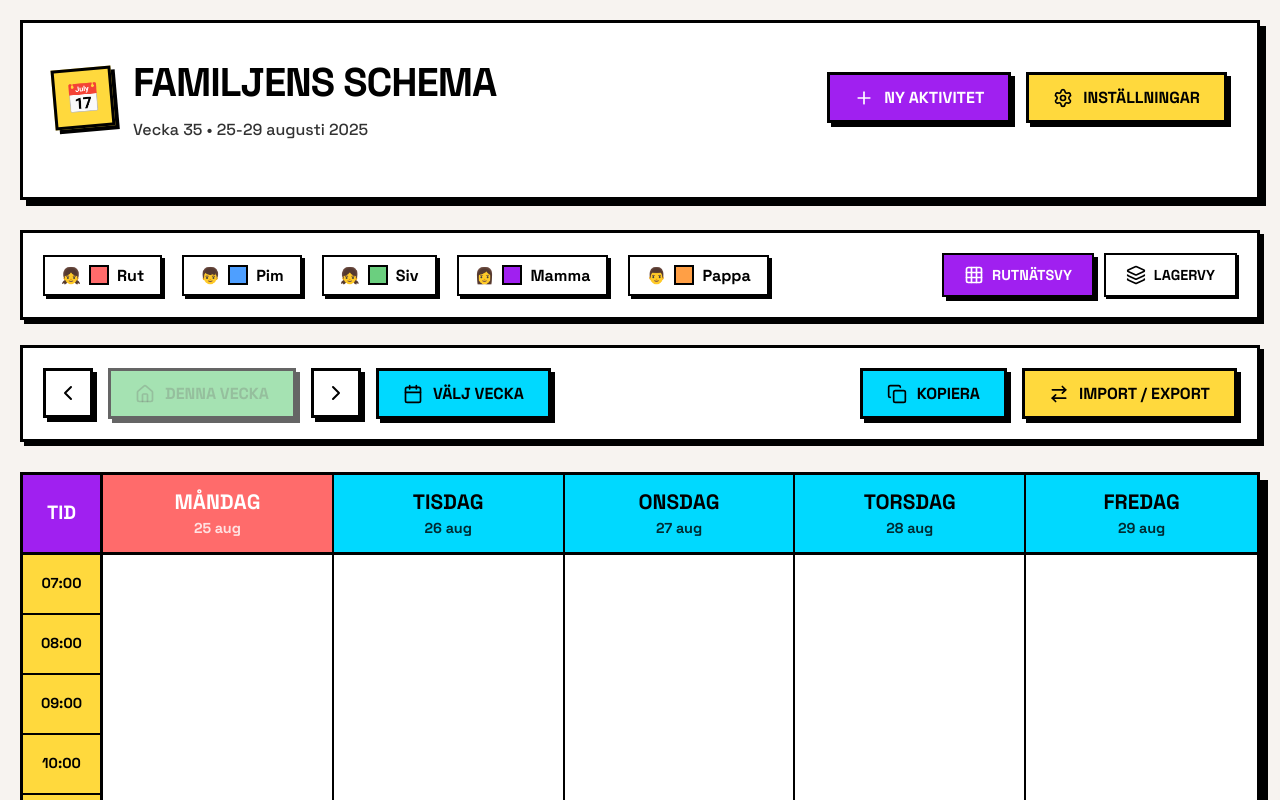
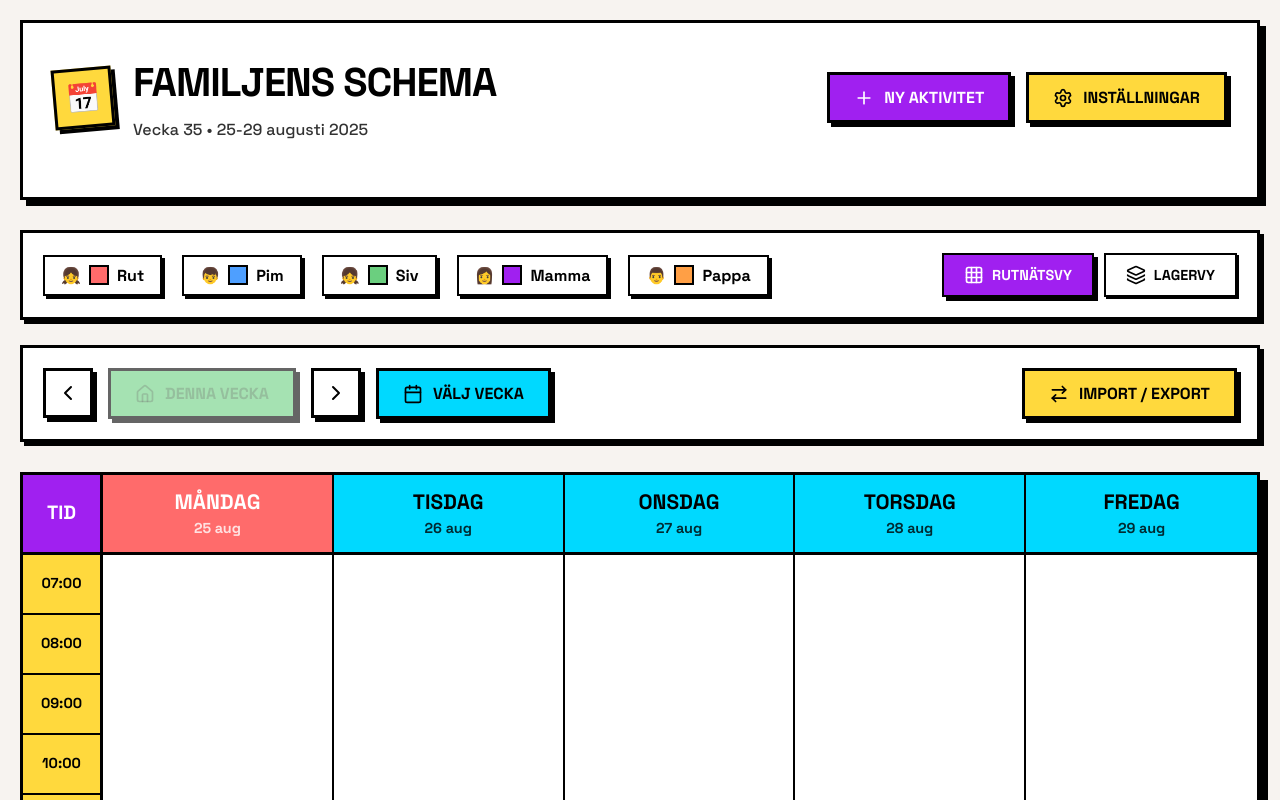
Before and after one commit to Saibot57/neobrutalism-kalender2, a React (Vite) app: page / in a window 1280 px wide. Shown: the top 800 px of the page. Built offline with nearby package versions, Linux system fonts and the light colour scheme.

Commit message:
removekopiera_

```diff
--- a/src/App.tsx
+++ b/src/App.tsx
@@ -80,7 +80,6 @@ export default function App() {
   const [editingActivity, setEditingActivity] = useState<Activity | null>(null);
   const [showWeekPicker, setShowWeekPicker] = useState(false);
   const [showConflict, setShowConflict] = useState(false);
-  const [clipboardWeek, setClipboardWeek] = useState<{ week: number; year: number } | null>(null);
   const [settingsOpen, setSettingsOpen] = useState(false);
   const [dataModalOpen, setDataModalOpen] = useState(false);
   const [formData, setFormData] = useState<FormData>(BLANK_FORM);
@@ -261,31 +260,6 @@ export default function App() {
     setModalOpen(true);
   };
 
-  const handleCopyWeek = () => {
-    setClipboardWeek({ week: selectedWeek, year: selectedYear });
-  };
-
-  const handlePasteWeek = () => {
-    if (!clipboardWeek) return;
-    const copiedActivities = activities
-      .filter(a => a.week === clipboardWeek.week && a.year === clipboardWeek.year)
-      .map(a => ({
-        ...a,
-        id: generateActivityId(),
-        week: selectedWeek,
-        year: selectedYear
-      }));
-
-    if (conflictsExist(copiedActivities, activities)) {
-      setShowConflict(true);
-      setTimeout(() => setShowConflict(false), 3000);
-      return;
-    }
-    setShowConflict(false);
-    setActivities(prev => [...prev, ...copiedActivities]);
-    setClipboardWeek(null);
-  };
-
   const handleExportAllJSON = () => {
     const dataToExport = activities.map(a => {
       const weekDatesForActivity = getWeekDateRange(a.week, a.year, 7);
@@ -440,14 +414,9 @@ export default function App() {
 
         <WeekNavigation
           isCurrentWeek={isCurrentWeek}
-          clipboardWeek={clipboardWeek}
-          selectedWeek={selectedWeek}
-          selectedYear={selectedYear}
           onNavigateWeek={navigateWeek}
           onGoToCurrentWeek={goToCurrentWeek}
           onToggleWeekPicker={() => setShowWeekPicker(!showWeekPicker)}
-          onCopyWeek={handleCopyWeek}
-          onPasteWeek={handlePasteWeek}
           onOpenDataModal={() => setDataModalOpen(true)}
         />
         {showWeekPicker && (
--- a/src/components/WeekNavigation.tsx
+++ b/src/components/WeekNavigation.tsx
@@ -1,36 +1,23 @@
 // src/components/WeekNavigation.tsx
 
 import React from 'react';
-import { ChevronLeft, ChevronRight, Calendar, Copy, Upload, Home, ArrowRightLeft } from 'lucide-react';
+import { ChevronLeft, ChevronRight, Calendar, Home, ArrowRightLeft } from 'lucide-react';
 
 interface WeekNavigationProps {
   isCurrentWeek: boolean;
-  clipboardWeek: { week: number; year: number } | null;
-  selectedWeek: number;
-  selectedYear: number;
   onNavigateWeek: (direction: number) => void;
   onGoToCurrentWeek: () => void;
   onToggleWeekPicker: () => void;
-  onCopyWeek: () => void;
-  onPasteWeek: () => void;
   onOpenDataModal: () => void;
 }
 
 export const WeekNavigation: React.FC<WeekNavigationProps> = ({
   isCurrentWeek,
-  clipboardWeek,
-  selectedWeek,
-  selectedYear,
   onNavigateWeek,
   onGoToCurrentWeek,
   onToggleWeekPicker,
-  onCopyWeek,
-  onPasteWeek,
   onOpenDataModal
 }) => {
-  const canPaste = clipboardWeek &&
-    (clipboardWeek.week !== selectedWeek || clipboardWeek.year !== selectedYear);
-
   return (
     <nav className="week-nav" aria-label="Veckonavigering">
       <div className="week-nav-content">
@@ -67,22 +54,6 @@ export const WeekNavigation: React.FC<WeekNavigationProps> = ({
         </div>
 
         <div className="btn-group">
-          <button
-            className="btn btn-info"
-            onClick={onCopyWeek}
-            aria-label="Kopiera denna vecka"
-          >
-            <Copy size={20}/> Kopiera
-          </button>
-          {canPaste && (
-            <button
-              className="btn btn-success"
-              onClick={onPasteWeek}
-              aria-label="Klistra in kopierad vecka"
-            >
-              <Upload size={20}/> Klistra in
-            </button>
-          )}
            <button
             className="btn btn-warning"
             onClick={onOpenDataModal}
```
